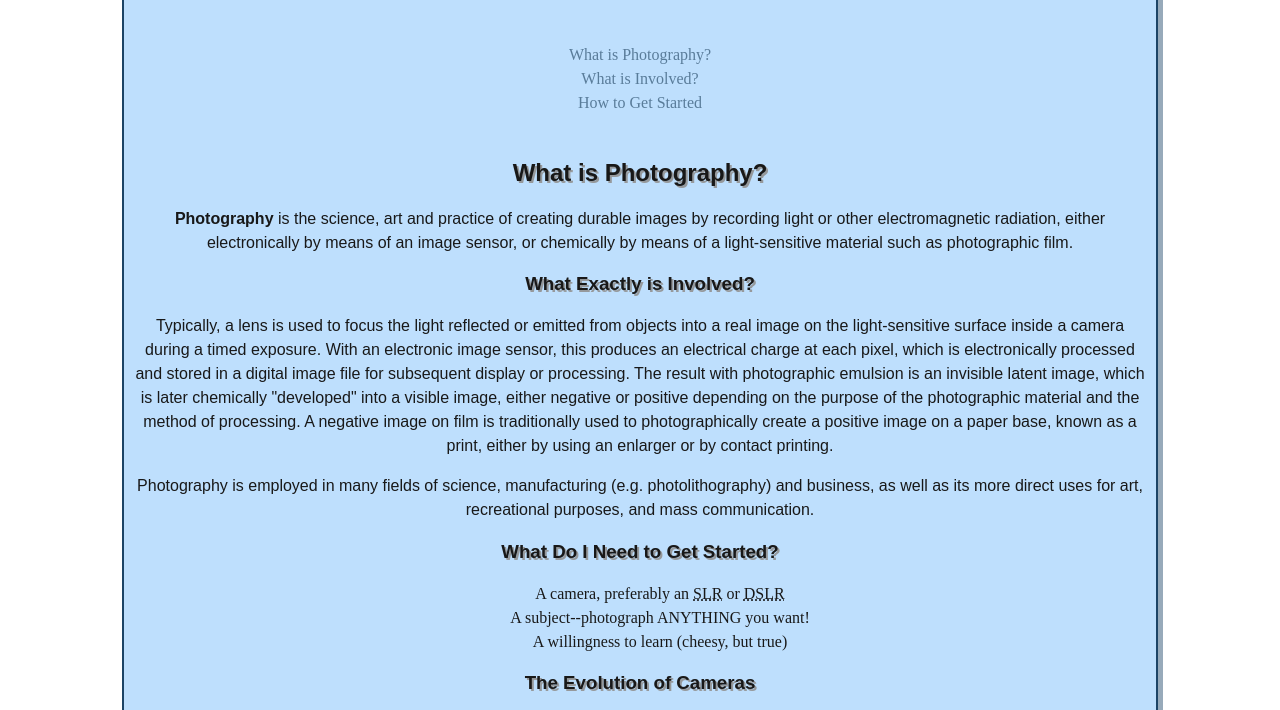
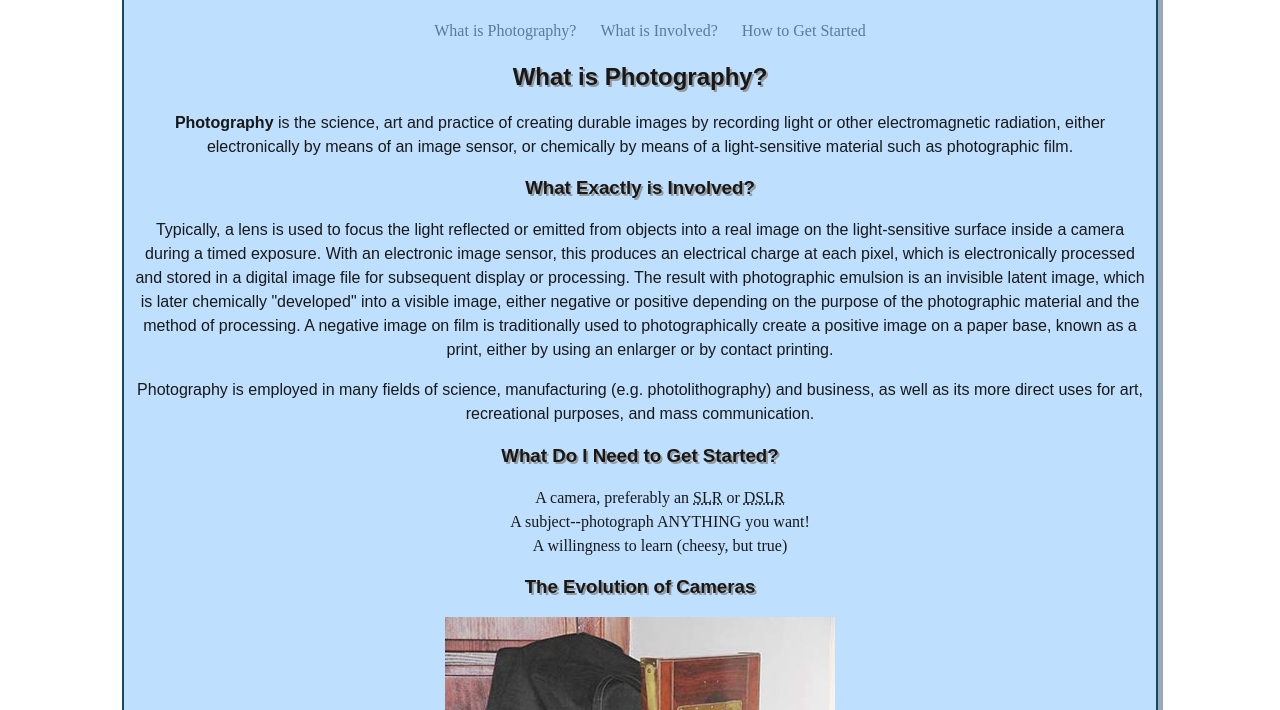
Before and after one commit to kpietryka/dws1, a plain HTML site: page pietryka_kristi_project2/index.html in a window 1280 px wide. Shown: the part 81-791 px from the top of the page. Drawn offline with Linux system fonts and the light colour scheme; a web font is replaced by a local one.

Commit message:
Fixed Main Nav
Changed list item display to be horizontal

```diff
--- a/pietryka_kristi_project2/css/styles.css
+++ b/pietryka_kristi_project2/css/styles.css
@@ -40,9 +40,9 @@ ul, ol {
 	line-height: 1.5em;
 }
 
-ul {
+ul li {
 	display: inline;
-	margin-right: 10px;
+	margin-right: 20px;
 }
 
 
```
Also changed, not shown: 1 other file.
